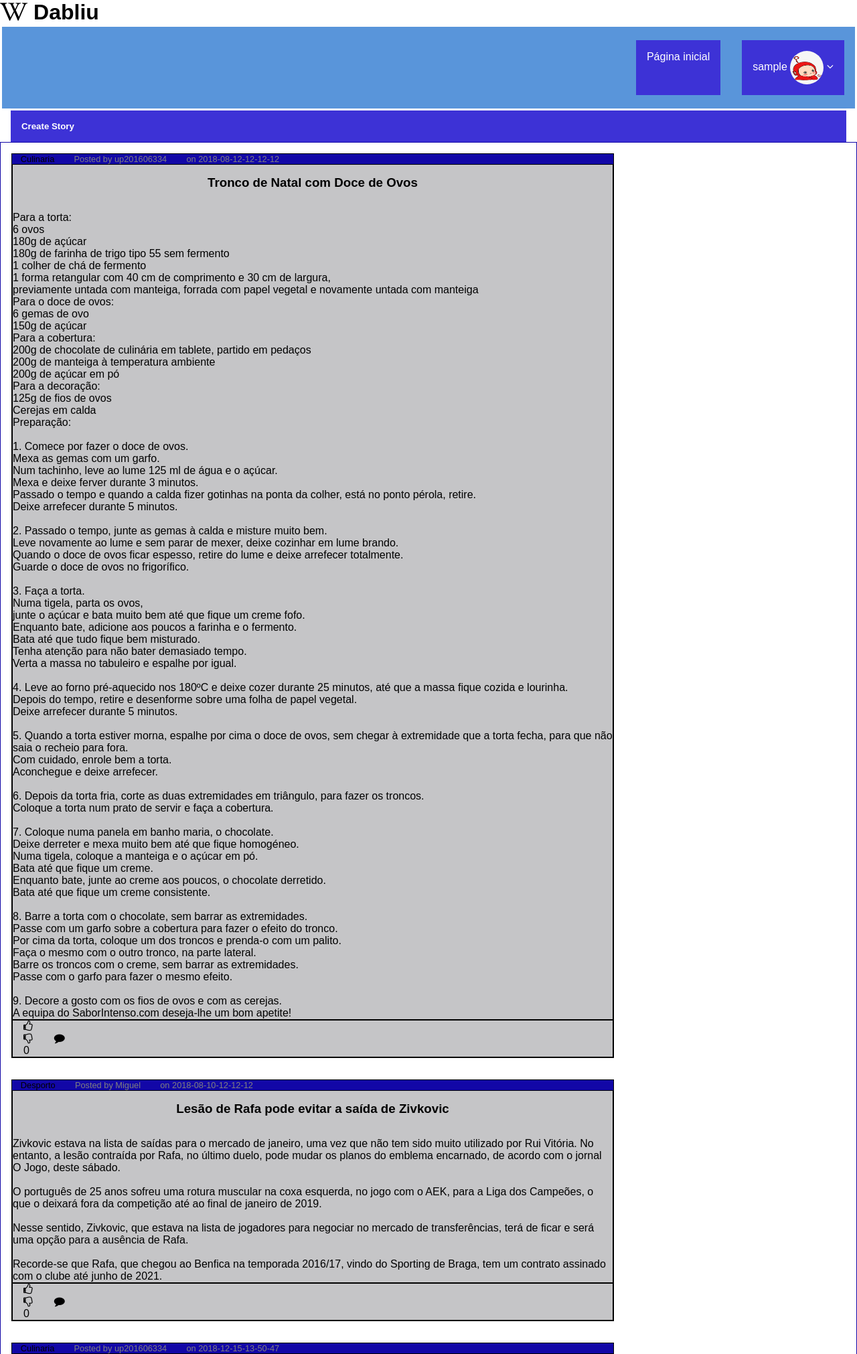
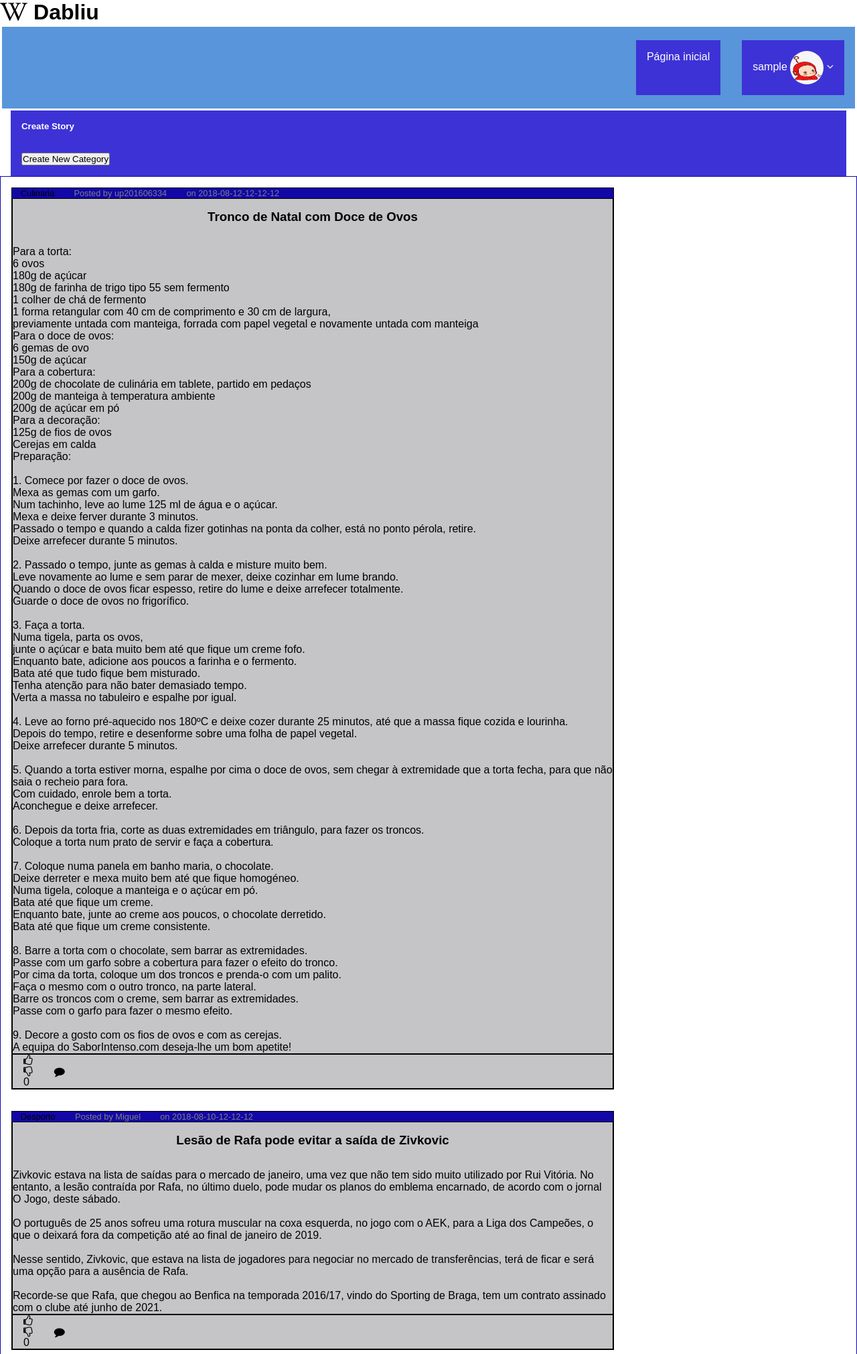
Before and after one commit to catarinafigueiredo/feup-ltw, a PHP site: page /pages/inicialpage.php in a window 1280 px wide. Shown: the top 2022 px of the page at 67% size. Run offline with PHP 8.4, Linux system fonts and the light colour scheme; the visitor is signed in with stand-in values (Sample User, id 1); data comes from the database, SQL or seed files in the repository.

Commit message:
commit
commit

```diff
--- a/database/db_category.php
+++ b/database/db_category.php
@@ -19,4 +19,17 @@ function getAllStoriesCat($category_id){
     return $stmt->fetchAll();
 }
 
+function createNewCategory($category_id){
+    $db=Database::instance()->db();
+    $stmt= $db->prepare('SELECT * FROM Post where CategoryName = ?');
+    $stmt->execute(array($category_id));
+    return $stmt->fetchAll();
+}
+
+function insertCategory($category){
+    $db=Database::instance()->db();
+    $stmt= $db->prepare('INSERT INTO Category VALUES(?)');
+    $stmt->execute(array($category));
+    return $stmt->fetchAll();
+}
 ?>
--- a/pages/inicialpage.php
+++ b/pages/inicialpage.php
@@ -17,6 +17,8 @@ $stories= getAllStories();
 
 create_story();
 
+create_category();
+
 draw_stories($stories);
 
 $categories = getAllCategory();
--- a/templates/tpl_category.php
+++ b/templates/tpl_category.php
@@ -1,3 +1,4 @@
+
 <?php function draw_categories($categories){
     ?>
 
@@ -14,7 +15,6 @@
 <?php function draw_category($category){
     ?>
     <div>
-
         <a href="../pages/category_story.php?category_id=<?=array_values($category)[0]?>"> <?=array_values($category)[0]?></a>
     </div>
 <?php }?>
--- a/templates/tpl_common.php
+++ b/templates/tpl_common.php
@@ -65,6 +65,41 @@
 
 
 <?php } ?>
+
+<?php function create_category(){
+    ?>
+    <header>
+        <div class="create_story_button">
+            <button onclick="addcomment()">
+            <span>Create New Category</span></button>
+            <div id="input_section"style="display: none;">
+            <div>
+                <form action="../actions/action_add_category.php?" method="post" id="new_category">
+                    <textarea name="category" form="new_category" placeholder="Enter text here...">
+                    </textarea>
+                    <button type="submit">
+                        Create</i>
+                    </button>
+                </form>
+            </div>
+        </div>
+        </div>
+    </header>
+
+
+<?php } ?>
+
+<script>
+        function addcomment() {
+            var x = document.getElementById("input_section");
+            if (x.style.display === "none") {
+                x.style.display = "block";
+            } else {
+                x.style.display = "none";
+            }
+        }
+</script>
+
 <?php function draw_footer(){
     ?>
     <header>
```
Also changed, not shown: actions/action_add_category.php (added, +13 -0 lines).
